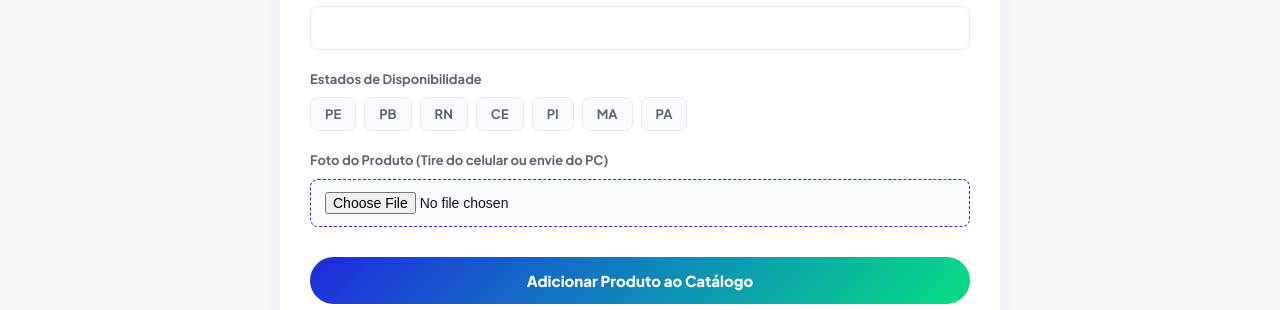
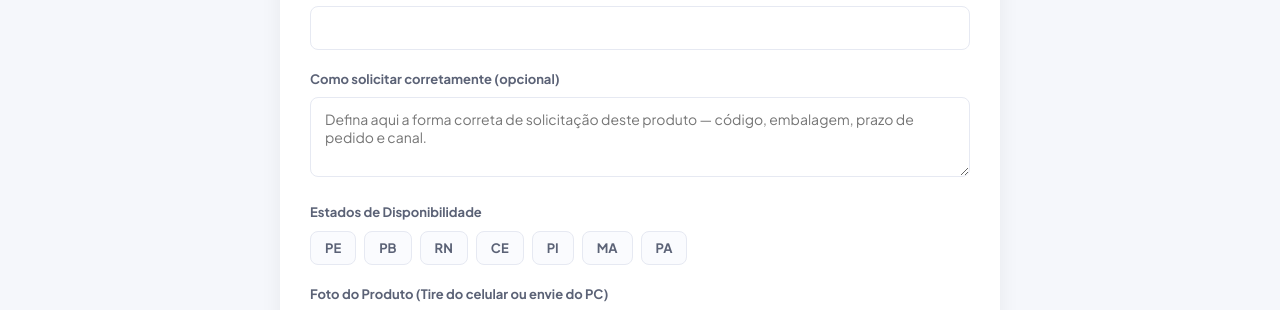
Before and after one commit to gabrielfariaxs/medic-portfolio, a Next.js app: page /admin in a window 1280 px wide. Shown: the part 401-711 px from the top of the page. Built offline with nearby package versions, Linux system fonts and the light colour scheme; no server answers.

Commit message:
Adiciona campo 'como' na página de admin e corrige erro

```diff
--- a/src/app/admin/page.js
+++ b/src/app/admin/page.js
@@ -17,7 +17,8 @@ export default function AdminPage() {
     tipo: TYPES[0],
     tag: '',
     estados: [],
-    file: null
+    file: null,
+    como: ''
   });
 
   const handleFileChange = (e) => {
@@ -78,7 +79,8 @@ export default function AdminPage() {
           tipo: formData.tipo,
           tag: formData.tag,
           estados: formData.estados,
-          imagem_url: imageUrl
+          imagem_url: imageUrl,
+          como: formData.como
         }]);
 
       if (dbError) {
@@ -98,7 +100,8 @@ export default function AdminPage() {
         tipo: TYPES[0],
         tag: '',
         estados: [],
-        file: null
+        file: null,
+        como: ''
       });
 
     } catch (err) {
@@ -185,6 +188,11 @@ export default function AdminPage() {
             </div>
 
             <div style={{ marginBottom: '20px' }}>
+              <label style={{ display: 'block', fontSize: '13px', fontWeight: 700, marginBottom: '8px', color: 'var(--ink-2)' }}>Como solicitar corretamente (opcional)</label>
+              <textarea value={formData.como} onChange={e => setFormData({...formData, como: e.target.value})} rows="3" placeholder="Defina aqui a forma correta de solicitação deste produto — código, embalagem, prazo de pedido e canal." style={{ width: '100%', padding: '12px 14px', border: '1.5px solid var(--line)', borderRadius: '8px', fontSize: '14px', fontFamily: 'inherit', resize: 'vertical' }}></textarea>
+            </div>
+
+            <div style={{ marginBottom: '20px' }}>
               <label style={{ display: 'block', fontSize: '13px', fontWeight: 700, marginBottom: '8px', color: 'var(--ink-2)' }}>Estados de Disponibilidade</label>
               <div style={{ display: 'flex', gap: '8px', flexWrap: 'wrap' }}>
                 {UFS.map(uf => (
```
